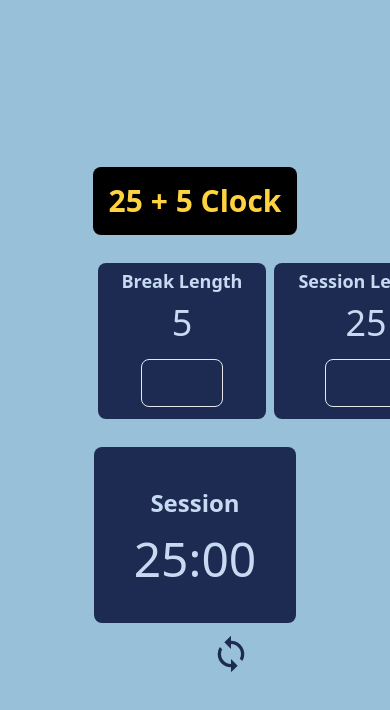
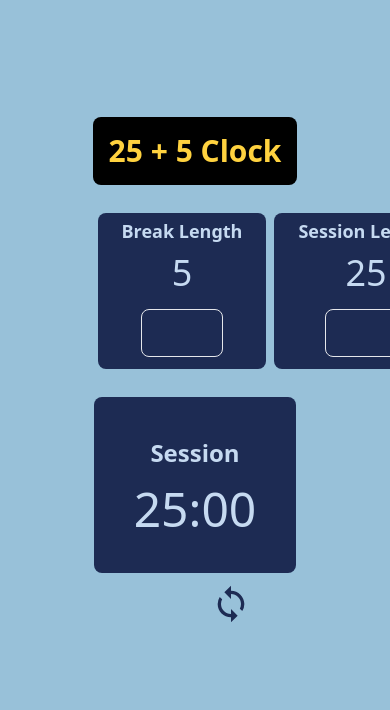
Before and after one commit to JuanPabloDiaz/25-5_clock, a React app: page / in a window 390 px wide. Shown: the top 710 px of the page. Built offline with nearby package versions, Linux system fonts and the light colour scheme; some icons are missing; the HTML template or start-up script is replaced by a standard one.

Commit message:
Update layout responsive styling

```diff
--- a/src/Components/Layout/index.jsx
+++ b/src/Components/Layout/index.jsx
@@ -1,8 +1,10 @@
 import PropTypes from "prop-types";
 
 const Layout = ({ children }) => {
+  // const isSmallScreen = window.innerWidth <= 640; // Adjust the breakpoint as needed
+
   return (
-    <div className="flex flex-col justify-center items-center w-screen h-screen bg-[#98C1D9] gap-2 sm:gap-3 md:gap-4 lg:gap-6">
+    <div className="flex flex-col pt-[30%] md:pt-[0%] justify-start md:justify-center items-center w-screen h-screen bg-[#98C1D9] gap-2 sm:gap-3 md:gap-4 lg:gap-6">
       {children}
     </div>
   );
```
